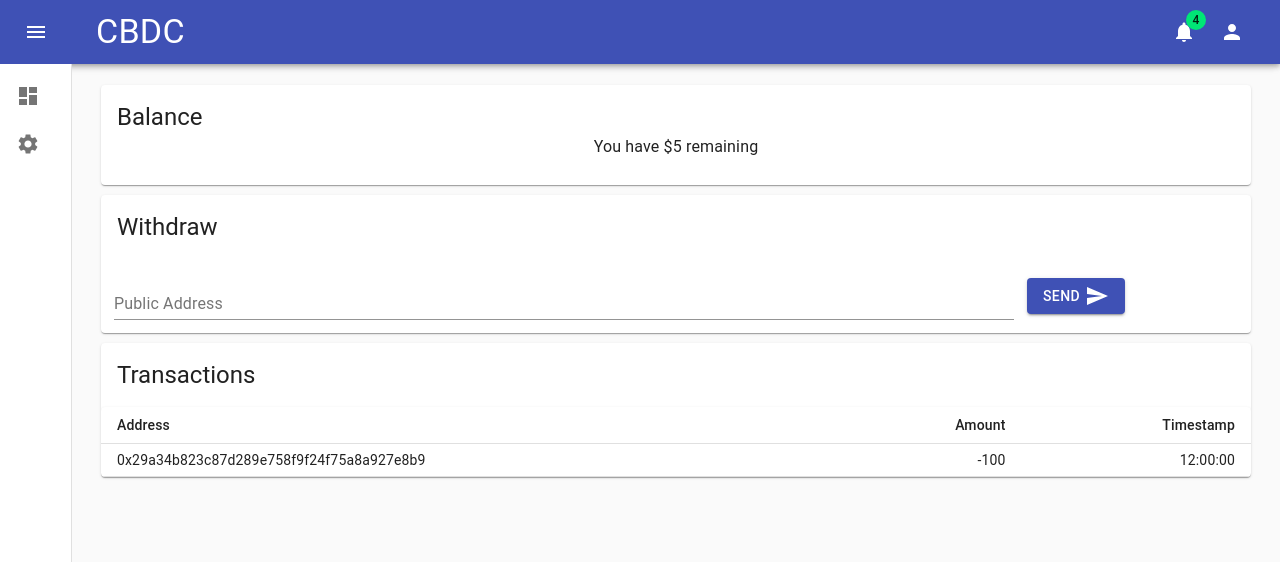
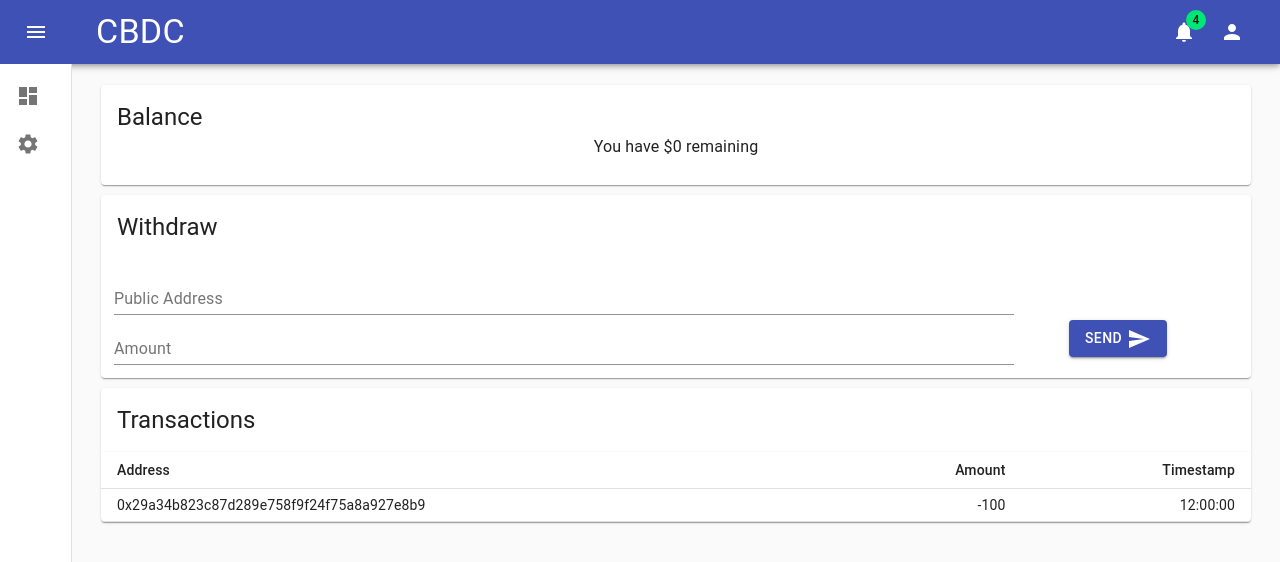
Before and after one commit to CornellBlockchain/cbdc, a React (Create React App) app in the folder client/: page / in a window 1280 px wide. Shown: the top 562 px of the page. Built offline with nearby package versions, Linux system fonts and the light colour scheme; no server answers.

Commit message:
balance page linked to api

```diff
--- a/client/src/containers/Home.js
+++ b/client/src/containers/Home.js
@@ -6,6 +6,7 @@ import CardActions from "@material-ui/core/CardActions";
 import Typography from "@material-ui/core/Typography";
 import { bindActionCreators } from "redux";
 import { connect } from "react-redux";
+import axios from 'axios';
 
 import Grid from "@material-ui/core/Grid";
 import TextField from "@material-ui/core/TextField";
@@ -15,7 +16,30 @@ import { increment, decrement } from "../store/reducers/stepCounter";
 
 import TransactionList from "./TransactionList.js";
 
-const Home = (props) => {
+class Home extends React.Component {
+
+  constructor(props){
+    super(props);
+    this.state = {
+      balance: 0,
+    };
+    axios
+    .get(`http://localhost:3001/getBalance?privateKey=${localStorage.getItem("privateKey")}`, {
+      headers: {
+        "Content-Type": "application/json",
+        Accepts: "application/json",
+        "Access-Control-Allow-Headers": "Content-Type",
+        "Access-Control-Allow-Origin": "*",
+      },
+    })
+    .then((result) => {
+      this.setState({balance: parseFloat(result.data)});
+    }, (error) => {
+      this.setState({balance: 0});
+    });
+  }
+
+  render(){
     return (
       <div>
         <Grid
@@ -29,7 +53,7 @@ const Home = (props) => {
               <CardContent>
                 <Typography variant="h5">Balance</Typography>
                 <Typography align="center" variant="subtitle1">
-                You have $5 remaining
+                  You have ${this.state.balance} remaining
                 </Typography>
               </CardContent>
             </Card>
@@ -41,12 +65,21 @@ const Home = (props) => {
               </CardContent>
               <CardActions>
                 <TextField
-                style={{ width: "900px", margin: "5px" }}
+                  style={{ width: "900px", margin: "5px", marginTop: -50 }}
                   id="standard-basic"
                   label="Public Address"
                   />
-              <Button color="primary" variant="contained">
-                Send <SendIcon style={{ marginLeft: "5px" }} />
+                <TextField
+                  style= {{ width: "900px",
+                          margin: "5px",
+                          marginTop: 50,
+                          marginLeft: -905}}
+                  id="standard-basic"
+                  label="Amount"
+                />
+                <Button color="primary" variant="contained"
+                        style = {{marginTop: 40, marginLeft: 50 }}>
+                  Send <SendIcon style={{ marginLeft: "5px"}} />
                 </Button>
               </CardActions>
             </Card>
@@ -62,7 +95,8 @@ const Home = (props) => {
         </Grid>
       </div>
     );
-};
+  }
+}
 
 const mapStateToProps = (state) => {
   return {
```
Lines whose indentation alone changed are shown as unchanged.
